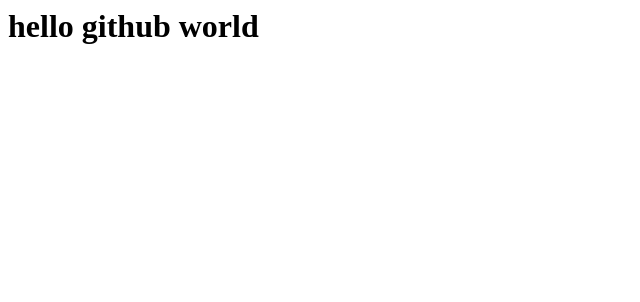
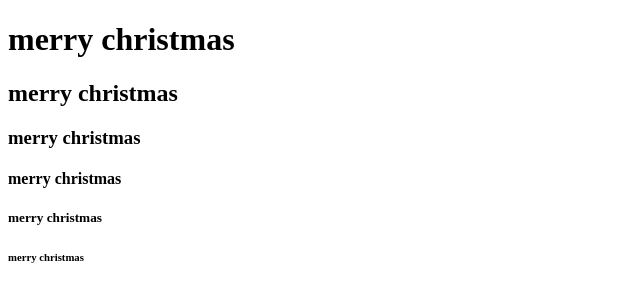
Before and after one commit to Runhye/MS-AI-school, a plain HTML site: page index.html in a window 1280 px wide. Shown: the whole page, without its empty margins (0-640 px from the left). Drawn offline with Linux system fonts and the light colour scheme.

Commit message:
(수정) index.html 파일 내용 수정

```diff
--- a/index.html
+++ b/index.html
@@ -1 +1,16 @@
-<h1>hello github world</h1>
+<!DOCTYPE html>
+<html lang="en">
+<head>
+    <meta charset="UTF-8">
+    <meta name="viewport" content="width=device-width, initial-scale=1.0">
+    <title>Eunhye Kim(17)</title>
+</head>
+<body>
+    <h1>merry christmas</h1>
+    <h2>merry christmas</h2>
+    <h3>merry christmas</h3>
+    <h4>merry christmas</h4>
+    <h5>merry christmas</h5>
+    <h6>merry christmas</h6>
+</body>
+</html>
```
